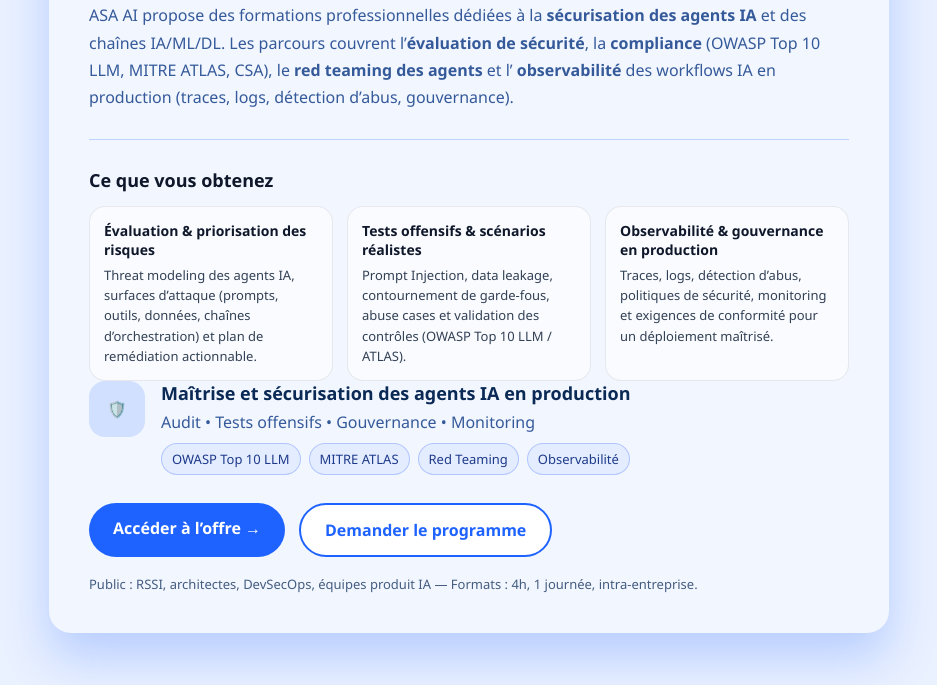
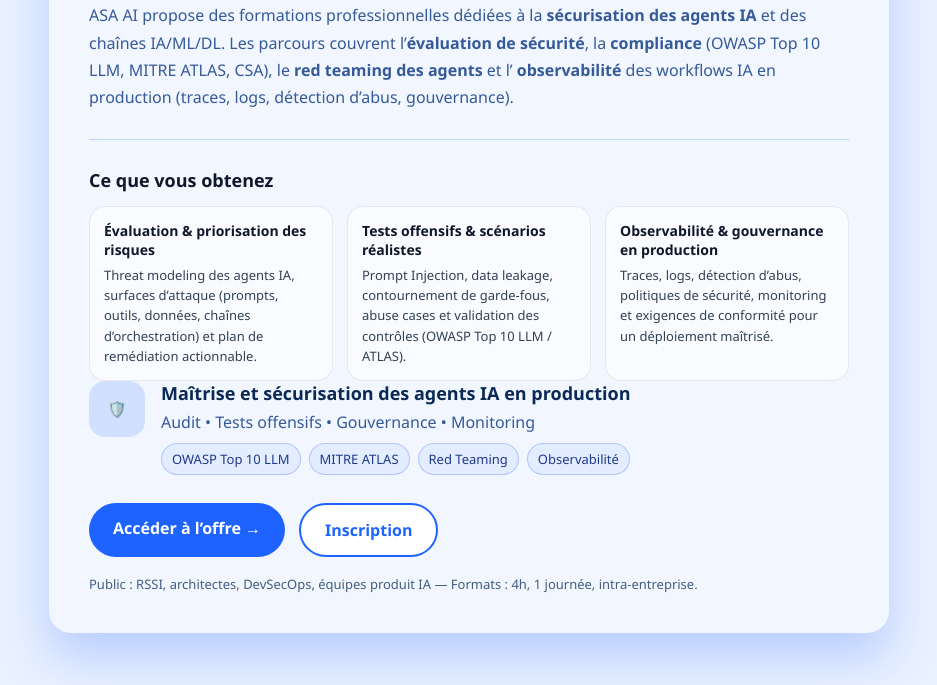
Before and after one commit to khemegha/asa-ai-formation, a plain HTML site: page index.html in a window 1280 px wide. Shown: the part 179-864 px from the top of the page, without its empty margins (171-1108 px from the left). Drawn offline with Linux system fonts and the light colour scheme.

Commit message:
Change CTA: Inscription -> Calendly

```diff
--- a/index.html
+++ b/index.html
@@ -222,7 +222,7 @@ a.button.secondary{
     </div>
     <div class="cta">
       <a class="button" href="#">Accéder à l’offre →</a>
-      <a class="button secondary" href="#">Demander le programme</a>
+      <a class="button secondary" href="https://calendly.com/TON_COMPTE/TON_EVENEMENT" target="_blank" rel="noopener noreferrer">Inscription</a>
     </div>
     <div class="meta">
       Public : RSSI, architectes, DevSecOps, équipes produit IA —
```
